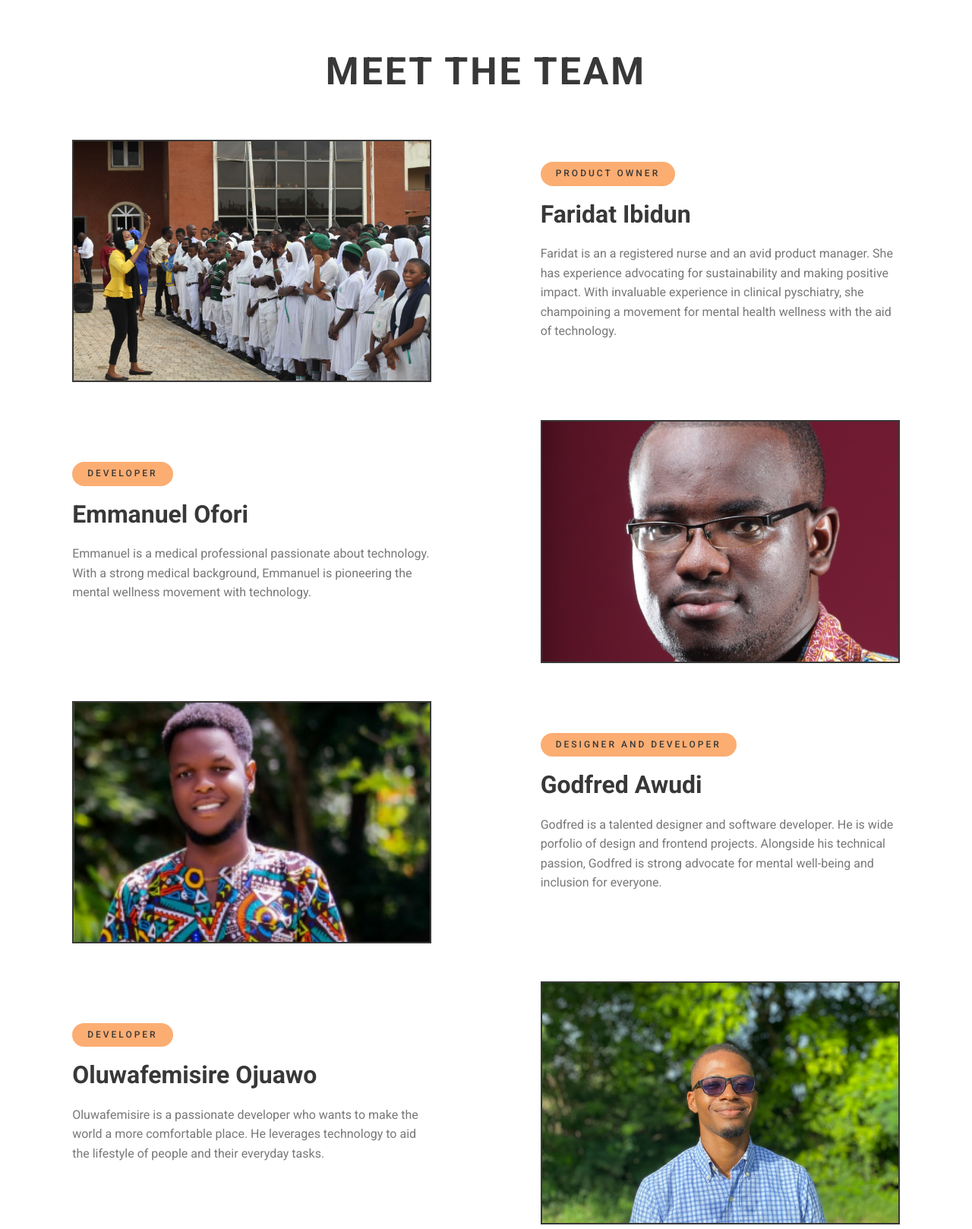
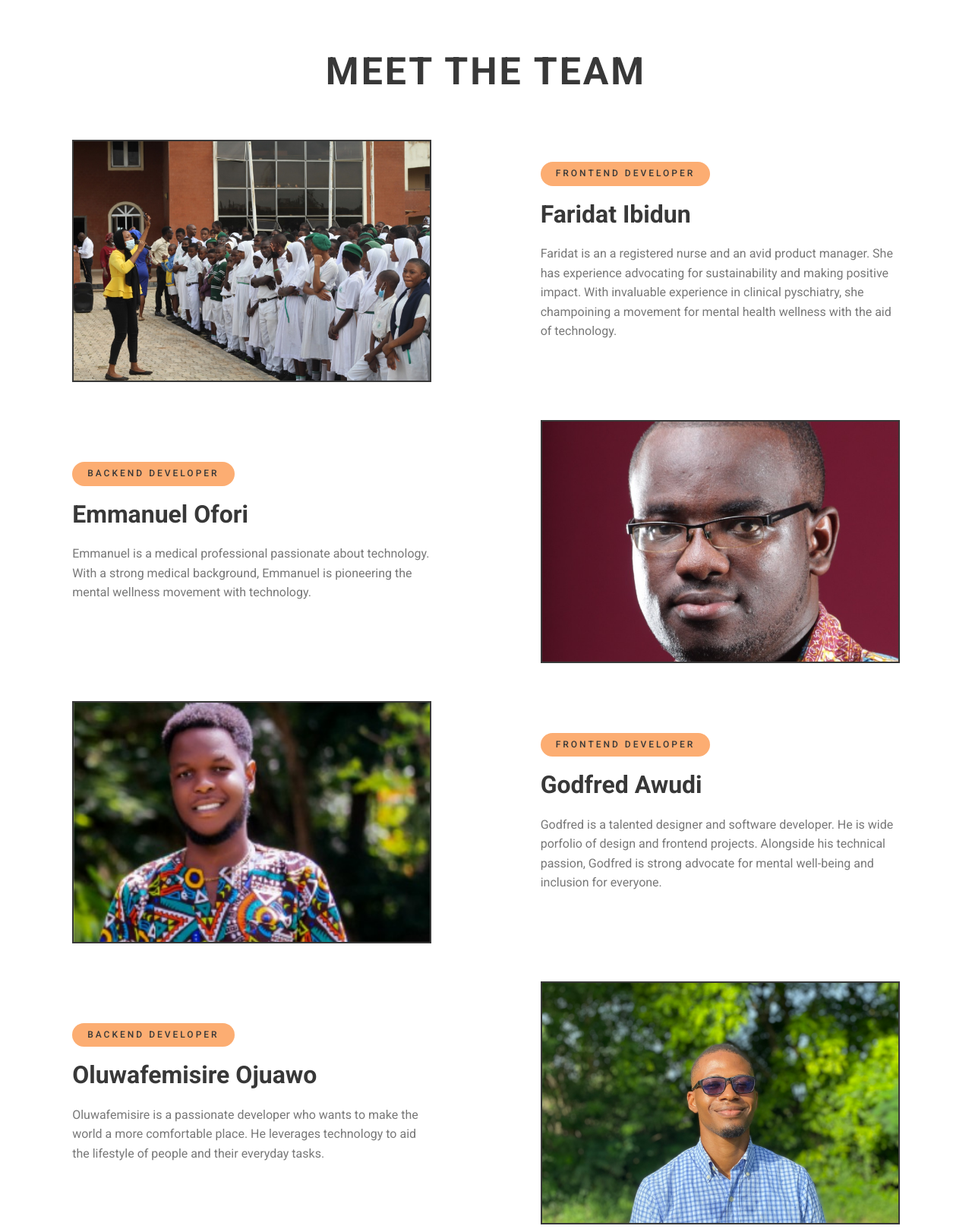
Before and after one commit to emmanuelofor/SafeSpace, a Flask app: page /about_team in a window 1280 px wide. Shown: the part 96-1714 px from the top of the page at 76% size. Run offline with Flask 3, Linux system fonts and the light colour scheme.

Commit message:
about team changes

```diff
--- a/templates/about_team.html
+++ b/templates/about_team.html
@@ -120,7 +120,7 @@
 
                                 <div class="card-content">
 
-                                    <span class="chip label-md">Product Owner</span>
+                                    <span class="chip label-md">Frontend Developer</span>
 
                                     <h3 class="title-md">Faridat Ibidun</h3>
 
@@ -148,7 +148,7 @@
 
                                 <div class="card-content">
 
-                                    <span class="chip label-md">Developer</span>
+                                    <span class="chip label-md">Backend Developer</span>
 
                                     <h3 class="title-md">Emmanuel Ofori</h3>
 
@@ -175,7 +175,7 @@
 
                                 <div class="card-content">
 
-                                    <span class="chip label-md">Designer and Developer</span>
+                                    <span class="chip label-md">Frontend Developer</span>
 
                                     <h3 class="title-md">Godfred Awudi</h3>
 
@@ -202,7 +202,7 @@
 
                                 <div class="card-content">
 
-                                    <span class="chip label-md">Developer</span>
+                                    <span class="chip label-md">Backend Developer</span>
 
                                     <h3 class="title-md">Oluwafemisire Ojuawo</h3>
 
```
